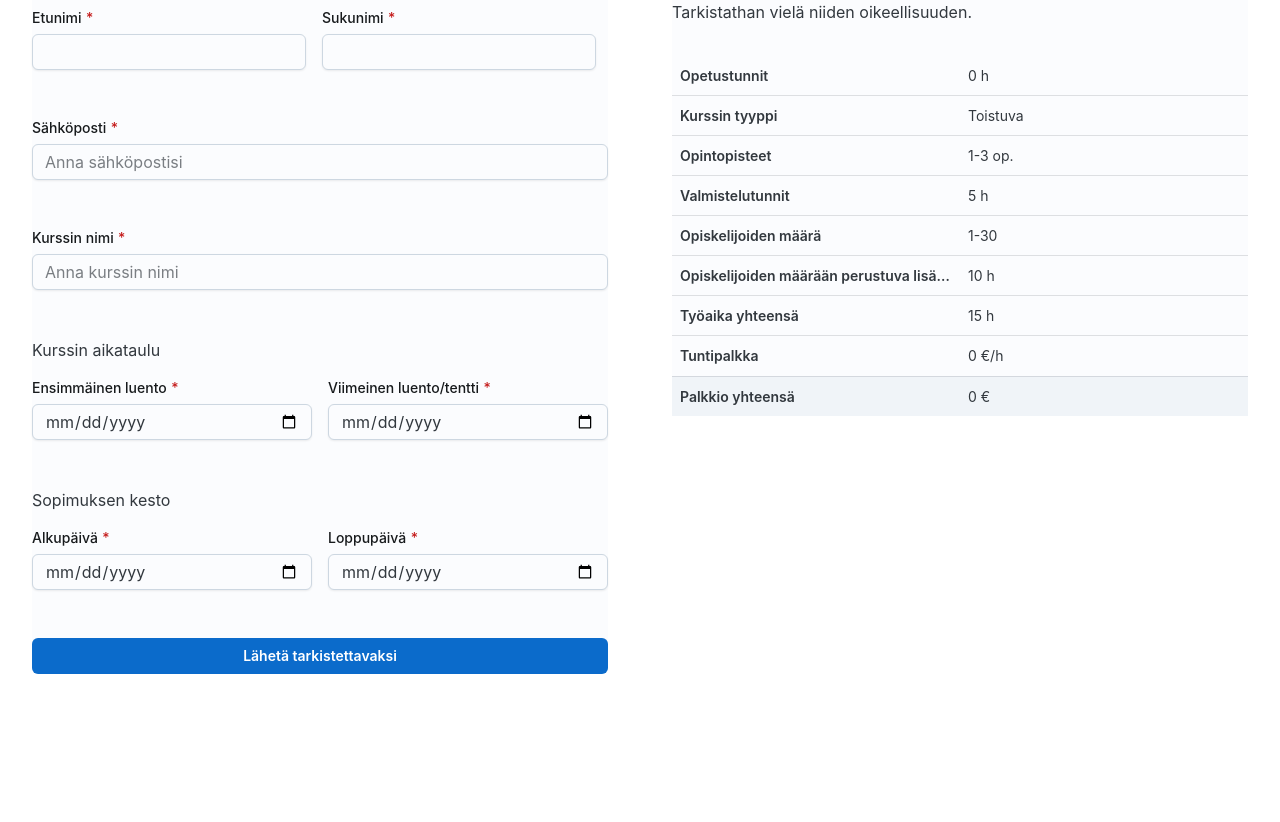
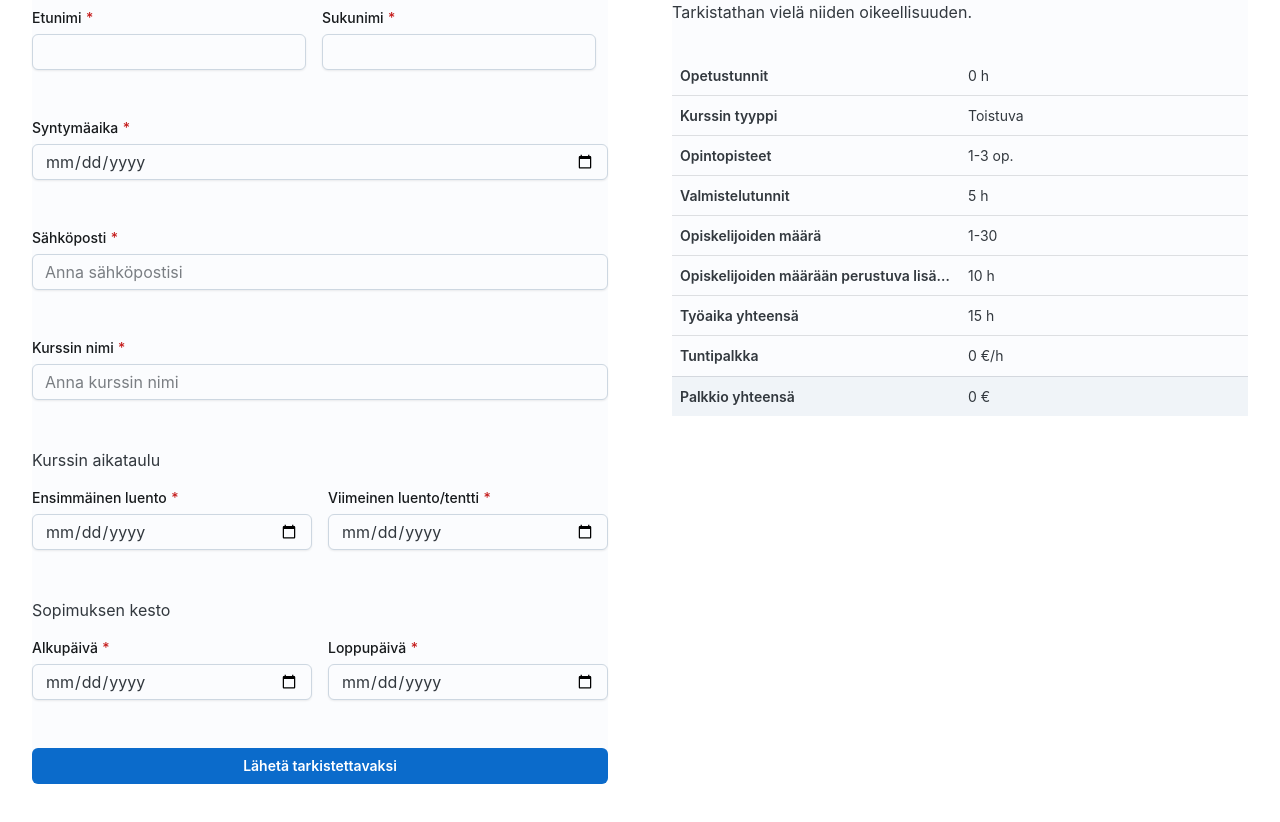
Before and after one commit to UniversityOfHelsinkiCS/toppi, a React (Vite) app: page / in a window 1280 px wide. Shown: the part 1883-2705 px from the top of the page. Built offline with nearby package versions, Linux system fonts and the light colour scheme.

Commit message:
Add birthdate to form

```diff
--- a/src/client/ContractRequest.tsx
+++ b/src/client/ContractRequest.tsx
@@ -6,6 +6,7 @@ import { toast } from "sonner";
 interface FormElements extends HTMLFormControlsCollection {
   firstname: HTMLInputElement;
   lastname: HTMLInputElement;
+  birthDate: HTMLInputElement;
   email: HTMLInputElement;
   courseName: HTMLInputElement;
   courseStartDate: HTMLInputElement;
@@ -37,6 +38,7 @@ const ContractForm = () => {
       firstname: formElements.firstname.value,
       lastname: formElements.lastname.value,
       email: formElements.email.value,
+      birthDate: formElements.birthDate.value,
       courseName: formElements.courseName.value,
       courseStartDate: formElements.courseStartDate.value,
       courseEndDate: formElements.courseEndDate.value,
@@ -74,6 +76,10 @@ const ContractForm = () => {
                   <Input type="text" name="lastname" slotProps={{ input: { maxLength: 50 }}}/>
                 </FormControl>
               </InputRow>
+              <FormControl required>
+                <FormLabel>Syntymäaika</FormLabel>
+                <Input placeholder="Anna syntymäaika" type="date" name="birthDate"/>
+              </FormControl>
               <FormControl required>
                 <FormLabel>Sähköposti</FormLabel>
                 <Input placeholder="Anna sähköpostisi" type="email" name="email" slotProps={{ input: { maxLength: 50 }}}/>
```
